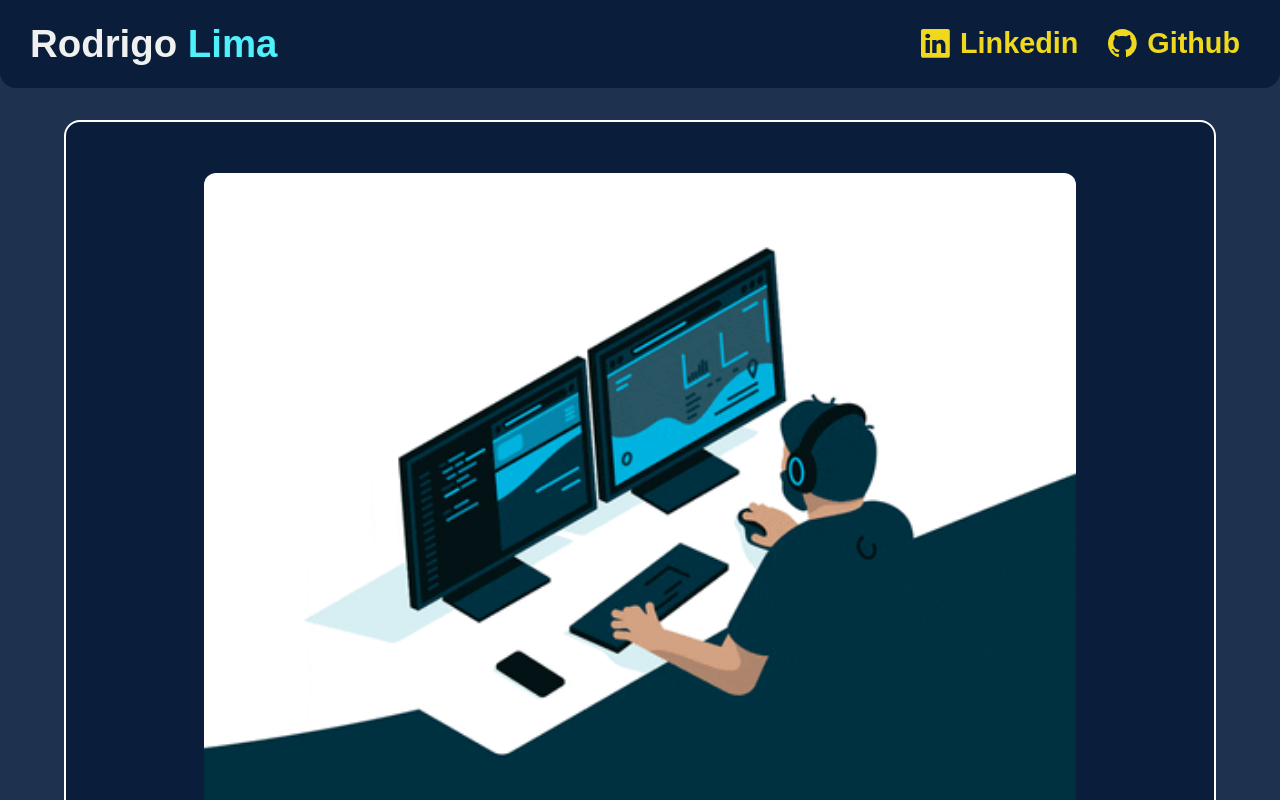
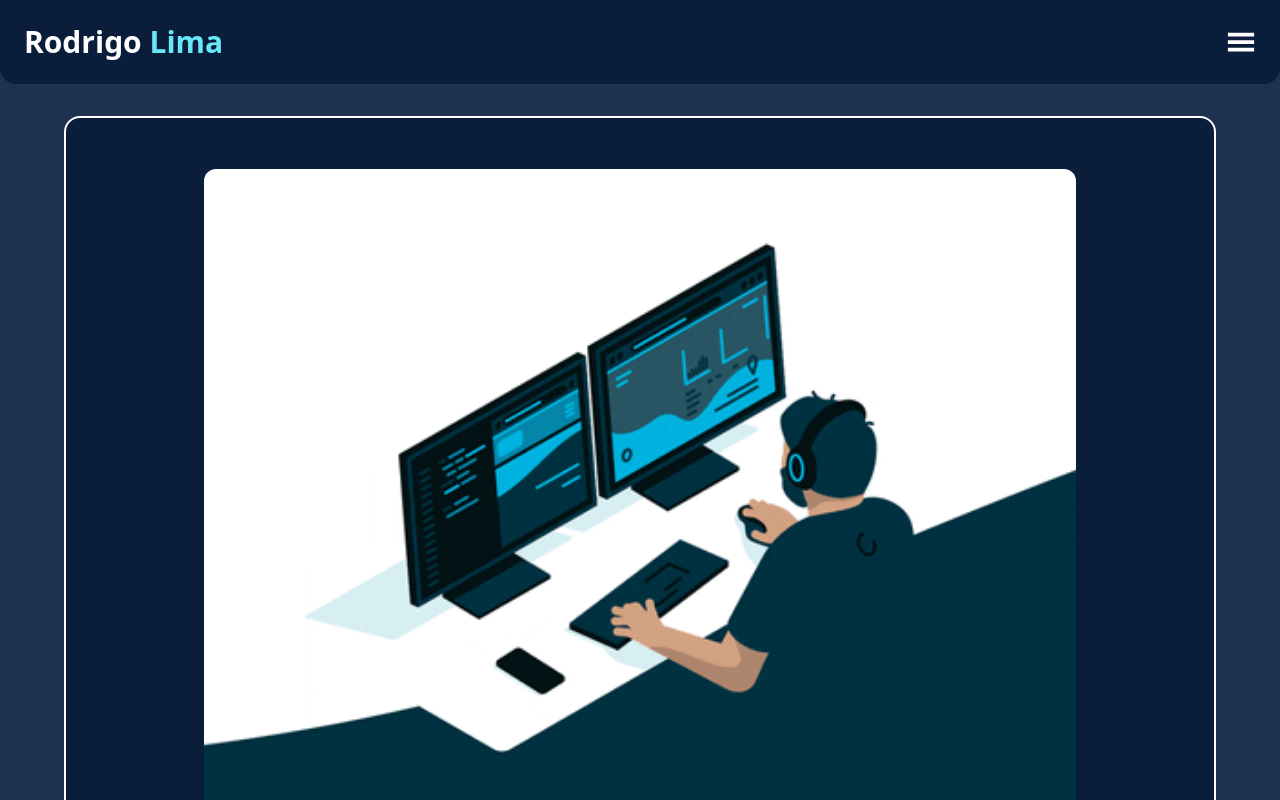
Before and after one commit to RodrigoLimaJesus/RodrigoLimaJesus.github.io, a React (Create React App) app: page / in a window 1280 px wide. Shown: the top 800 px of the page. Built offline with nearby package versions, Linux system fonts and the light colour scheme.

Commit message:
feat: add tailwind ao componente Header

```diff
--- a/src/App.js
+++ b/src/App.js
@@ -7,7 +7,7 @@ import Projects from './components/Projects';
 
 export default function App() {
   return (
-    <div>
+    <div className="text-white font-sans bg-app-bg-dark">
       <Header />
 
       <Apresentation />
--- a/src/components/Container.jsx
+++ b/src/components/Container.jsx
@@ -2,7 +2,7 @@ import React from 'react';
 
 export default function Container({ children }) {
   return (
-    <div className="w-[90vw] mx-auto my-8 p-[4vw] flex flex-col bg-container-dark border-2 border-white rounded-2xl">
+    <div className="w-[90vw] mx-auto my-8 p-[4vw] flex flex-col bg-app-container-dark border-2 border-white rounded-2xl">
       {children}
     </div>
   );
--- a/src/components/ContainerTitle.jsx
+++ b/src/components/ContainerTitle.jsx
@@ -1,5 +1,5 @@
 import React from 'react';
 
-export default function ContainersTitle({ title }) {
+export default function ContainerTitle({ title }) {
   return <h2 className="text-cyan-300 font-bold text-xl">{title}</h2>;
 }
--- a/src/components/Header.jsx
+++ b/src/components/Header.jsx
@@ -6,6 +6,19 @@ import MyImage from '../images/eu.jpeg';
 
 export default function Header() {
   const [classSideBar, setClassSideBar] = useState('');
+
+  const mapLinks = [
+    {
+      Icon: <BsLinkedin />,
+      name: 'Linkedin',
+      link: 'https://www.linkedin.com/in/rodrigo-lima-jesus/',
+    },
+    {
+      Icon: <BsGithub />,
+      name: 'Github',
+      link: 'https://github.com/RodrigoLimaJesus',
+    },
+  ];
 
   function handleMenu({ target }) {
     const btn = target.closest('button');
@@ -22,44 +35,46 @@ export default function Header() {
       if (prevState === '' || prevState.includes('hide-side-bar')) {
         return 'show-side-bar';
       }
-      return 'hide-side-bar'
+      return 'hide-side-bar';
     });
   }
 
   return (
-    <header className="header-home">
-      <h1>Rodrigo <span className="light-blue">Lima</span></h1>
+    <header className="flex justify-between items-center bg-app-container-dark text-3xl font-bold p-6 rounded-b-2xl">
+      <h1>
+        Rodrigo <span className="text-cyan-300">Lima</span>
+      </h1>
 
       <button
         type="button"
-        className="btn-header-menu"
-        onClick={ handleMenu }
+        className="relative flex items-center right-0"
+        onClick={handleMenu}
       >
         <GiHamburgerMenu />
       </button>
 
-      <div className={`side-bar ${classSideBar}`} >
-        <div>
-          <img src={ MyImage } alt="Minha imagem de perfil" />
-          <nav>
+      <aside
+        className={`${classSideBar} fixed flex flex-col  bg-app-container-dark h-screen top-0 right-0 w-0`}
+      >
+        <img
+          src={MyImage}
+          alt="Minha imagem de perfil"
+          className="w-4/6 self-center my-6 rounded-xl shadow-md shadow-white"
+        />
+        <nav className="w-full flex flex-col">
+          {mapLinks.map(({ link, Icon, name }) => (
             <a
-              href="https://www.linkedin.com/in/rodrigo-lima-jesus/"
               target="_blank"
-              rel="noreferrer"
+              rel="noreferrer noopener"
+              href={link}
+              className="flex flex-row w-4/5 mx-auto my-2 text-app-links"
             >
-              <BsLinkedin /> Linkedin
+              <span className="mr-2">{Icon}</span>
+              {name}
             </a>
-            <a
-              href="https://github.com/RodrigoLimaJesus"
-              target="_blank"
-              rel="noreferrer"
-            >
-              <BsGithub /> Github
-            </a>
-          </nav>
-        </div>
-      </div>
-
+          ))}
+        </nav>
+      </aside>
     </header>
-  )
+  );
 }
--- a/src/components/Projects.jsx
+++ b/src/components/Projects.jsx
@@ -57,7 +57,7 @@ export default function Projects() {
                 href={project.link}
                 target="_blank"
                 rel="noreferrer noopener"
-                className="font-bold text-yellow-300 self-center my-2"
+                className="font-bold text-app-links self-center my-2"
               >
                 Link do deploy
               </a>
--- a/src/index.css
+++ b/src/index.css
@@ -9,65 +9,76 @@
 }
 
 :root {
-  --app-bg-dark: rgb(30, 50, 80);
-  --app-container-dark: rgb(10, 30, 60);
-  --app-txt-in-dark: rgb(240, 240, 240);
-  --app-txt-in-light: rgb(40, 40, 40);
-  --orange: rgb(248, 120, 49);
-  --yellow: rgb(239, 216, 29);
-  --green: rgb(14, 236, 14);
-  --light-blue: rgb(79, 240, 250);
-  --blue: rgb(79, 180, 214);
-  --purple: rgb(200, 120, 240);
+  --width-side-bar: 60vw;
+  --animation-time: 0.8s;
 }
 
-.orange {
-  color: var(--orange);
+@keyframes rotate-90-degree {
+  from {
+    transform: rotate(0deg);
+    right: 0;
+  }
+  to {
+    transform: rotate(-90deg);
+    right: var(--width-side-bar);
+  }
 }
 
-.yellow {
-  color: var(--yellow);
+@keyframes rotate-0-degree {
+  from {
+    transform: rotate(-90deg);
+    right: var(--width-side-bar);
+  }
+  to {
+    transform: rotate(0deg);
+    right: 0;
+  }
 }
 
-.green {
-  color: var(--green);
+.show-menu {
+  position: fixed;
+  animation-duration: var(--animation-time);
+  animation-name: rotate-90-degree;
+  right: var(--width-side-bar);
+  margin-right: 10px;
+  transform: rotate(90deg);
+  z-index: 1;
 }
 
-.light-blue {
-  color: var(--light-blue);
+.hide-menu {
+  animation-duration: var(--animation-time);
+  animation-name: rotate-0-degree;
+  transform: rotate(0deg);
 }
 
-.blue {
-  color: var(--blue);
+/* Sidebar */
+
+@keyframes show-side-bar {
+  from {
+    width: 0;
+  }
+  to {
+    width: var(--width-side-bar);
+  }
 }
 
-.purple {
-  color: var(--purple);
+@keyframes hide-side-bar {
+  from {
+    width: var(--width-side-bar);
+  }
+  to {
+    width: 0;
+  }
 }
 
-body {
-  font-family: sans-serif;
-  background-color: var(--app-bg-dark);
-  color: var(--app-txt-in-dark);
+.show-side-bar {
+  box-shadow: 0 0 0 100rem rgba(0, 0, 0, 0.7);
+  animation-name: show-side-bar;
+  animation-duration: var(--animation-time);
+  width: var(--width-side-bar);
 }
 
-a {
-  text-decoration: none;
-  color: var(--yellow);
-  cursor: pointer;
-  transition: 0.5s;
+.hide-side-bar {
+  animation-name: hide-side-bar;
+  animation-duration: var(--animation-time);
 }
-
-button {
-  background: none;
-  border: none;
-  color: inherit;
-  font-size: inherit;
-  cursor: pointer;
-}
-
-@media screen and (min-width: 675px) {
-  a:hover {
-    color: var(--light-blue);
-  }
-}
--- a/src/index.js
+++ b/src/index.js
@@ -2,8 +2,6 @@ import React from 'react';
 import ReactDOM from 'react-dom';
 
 import './index.css';
-import './styles/index.css';
-import './styles/header.css';
 import './styles/footer.css';
 
 import App from './App';
--- a/src/styles/header.css
+++ /dev/null
@@ -1,180 +0,0 @@
-:root {
-  --width-side-bar: 60vw;
-  --animation-time: 0.8s;
-}
-
-@keyframes rotate-90-degree {
-  from {
-    transform: rotate(0deg);
-    right: 0;
-  }
-  to {
-    transform: rotate(-90deg);
-    right: var(--width-side-bar);
-  }
-}
-
-@keyframes rotate-0-degree {
-  from {
-    transform: rotate(-90deg);
-    right: var(--width-side-bar);
-  }
-  to {
-    transform: rotate(0deg);
-    right: 0;
-  }
-}
-
-.header-home {
-  display: flex;
-  justify-content: space-between;
-  background-color: var(--app-container-dark);
-  align-items: center;
-  font-size: 1.7rem;
-  padding: 25px;
-  font-weight: bold;
-  border-radius: 0 0 1rem 1rem;
-}
-
-.header-home h1 {
-  font-size: inherit;
-}
-
-.btn-header-menu {
-  position: relative;
-  display: flex;
-  align-items: center;
-  right: 0;
-}
-
-.show-menu {
-  position: fixed;
-  animation-duration: var(--animation-time);
-  animation-name: rotate-90-degree;
-  right: var(--width-side-bar);
-  margin-right: 10px;
-  transform: rotate(90deg);
-  z-index: 1;
-}
-
-.hide-menu {
-  animation-duration: var(--animation-time);
-  animation-name: rotate-0-degree;
-  transform: rotate(0deg);
-}
-
-/* ---------------- Side bar ----------------------- */
-
-@keyframes show-side-bar {
-  from {width: 0}
-  to {width: var(--width-side-bar)}
-}
-
-@keyframes hide-side-bar {
-  from {width: var(--width-side-bar)}
-  to {width: 0}
-}
-
-.side-bar {
-  position: fixed;
-  display: flex;
-  align-items: center;
-  text-align: center;
-  flex-direction: column;
-  background-color: var(--app-container-dark);
-  top: 0;
-  right: 0;
-  height: 100vh;
-  width: 0;
-}
-
-.side-bar div {
-  display: flex;
-  justify-content: center;
-  align-items: center;
-  flex-direction: column;
-  width: 80%;
-  padding: 10px;
-  margin-top: 40px;
-}
-
-.side-bar img {
-  width: 70%;
-  border-radius: 10px;
-  border: 1px solid var(--app-txt-in-dark);
-}
-
-.side-bar nav {
-  font-size: 1.5rem;
-  width: 100%;
-}
-
-.side-bar a {
-  display: flex;
-  align-items: center;
-  justify-content: flex-start;
-  margin: 15px 0;
-}
-
-.side-bar svg {
-  margin-right: 10px;
-}
-
-.show-side-bar {
-  box-shadow: 0 0 0 100rem rgba(0, 0, 0, 0.7);
-  animation-name: show-side-bar;
-  animation-duration: var(--animation-time);
-  width: var(--width-side-bar);
-}
-
-.hide-side-bar {
-  animation-name: hide-side-bar;
-  animation-duration: var(--animation-time);
-}
-
-@media screen and (min-width: 675px) {
-  .header-home {
-    padding: 15px 30px;
-    font-size: 2rem;
-  }
-
-  .side-bar img,
-  .btn-header-menu {
-    display: none;
-  }
-
-  .side-bar,
-  .side-bar div,
-  .show-side-bar {
-    position: initial;
-    height: initial;
-    width: initial;
-    padding: initial;
-    margin: initial;
-    box-shadow: none;
-    flex-direction: row;
-  }
-
-  .side-bar nav {
-    display: flex;
-  }
-
-  .side-bar a {
-    justify-content: center;
-    margin: 0 10px;
-  }
-
-  .side-bar svg {
-    margin: 0 10px;
-  }
-}
-
-@media screen and (min-width: 850px) {
-  .header-home {
-    font-size: 2.4rem;
-  }
-
-  .side-bar a {
-    font-size: 1.8rem;
-  }
-}
--- a/tailwind.config.js
+++ b/tailwind.config.js
@@ -3,7 +3,9 @@ module.exports = {
   theme: {
     extend: {
       colors: {
-        'container-dark': 'rgb(10, 30, 60)',
+        'app-bg-dark': 'rgb(30, 50, 80)',
+        'app-container-dark': 'rgb(10, 30, 60)',
+        'app-links': 'rgb(253, 224, 71)',
       },
     },
   },
```
Also changed, not shown: src/styles/index.css (deleted, +0 -195 lines).
